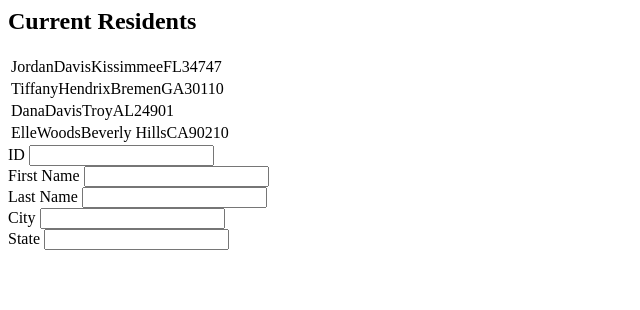
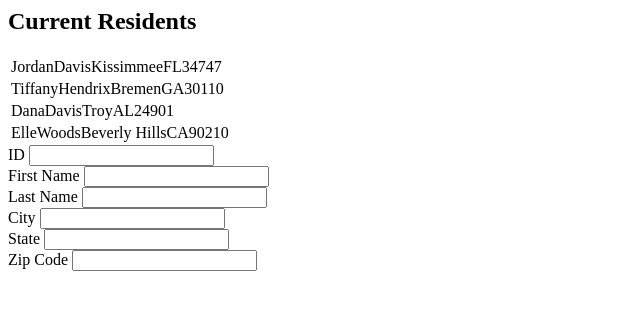
Before and after one commit to jordavis1998/3134c-portfolio-2, a PHP site: page / in a window 1280 px wide. Shown: the top 310 px of the page, without its empty margins (0-640 px from the left). Run offline with PHP 8.4, Linux system fonts and the light colour scheme; data comes from the database, SQL or seed files in the repository.

Commit message:
zip code input

```diff
--- a/index.php
+++ b/index.php
@@ -29,6 +29,8 @@
       <label for="state">State</label>
       <input type="text" id="state" name="state">
       <br>
+      <label for="zip_code">Zip Code</label>
+      <input type="text" id="zip_code" name="zip_code">
     </form>
   </body>
 </html>
```
